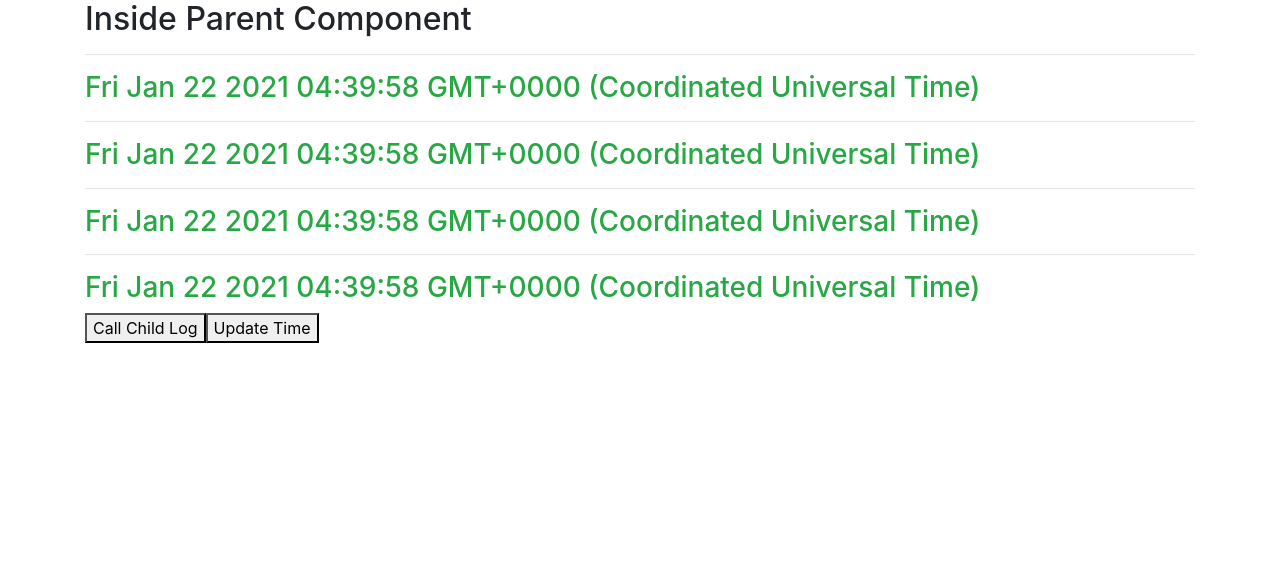
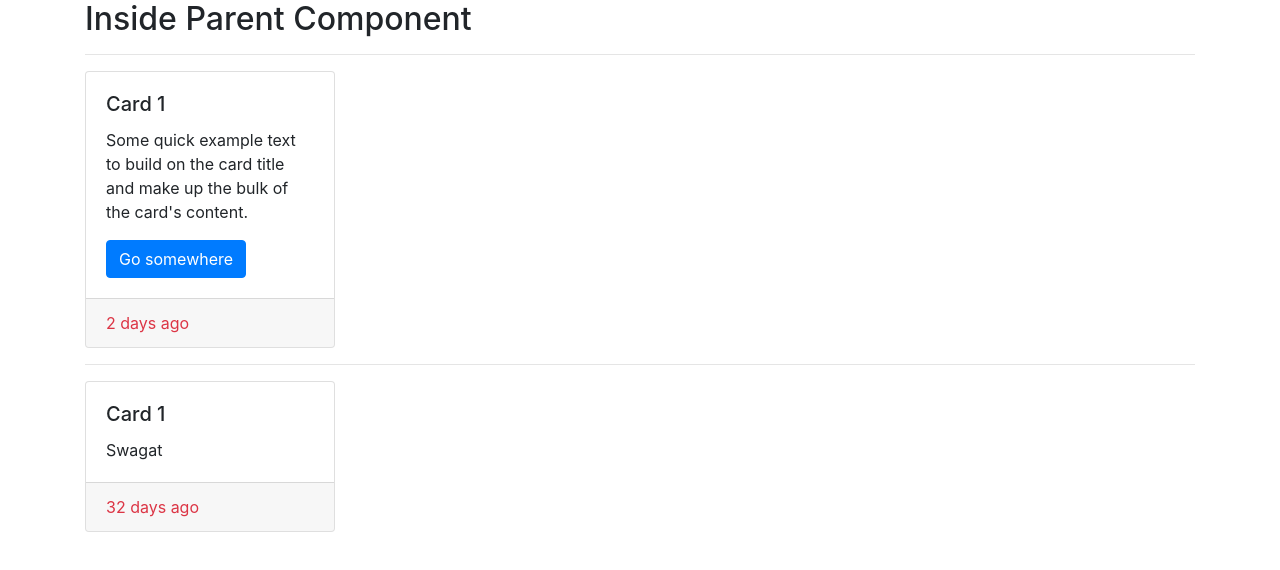
Before and after one commit to Rahuldevdurg/demo-batch2, an Angular app in the folder angular-demo/: page / in a window 1280 px wide. Shown: the top 570 px of the page. Built offline with nearby package versions, Linux system fonts and the light colour scheme.

Commit message:
content-projection

```diff
--- a/angular-demo/src/app/app.module.ts
+++ b/angular-demo/src/app/app.module.ts
@@ -13,6 +13,7 @@ import { SearchProductPipe } from './pipes/search-product.pipe';
 import { ProductDetailsComponent } from './product-details/product-details.component';
 import { ParentComponent } from './parent-component/parent.component';
 import { ChildComponent } from './child/child.component';
+import { AccordianComponent } from './shared/accordian/accordian.component';
 
 @NgModule({
   declarations: [
@@ -26,6 +27,7 @@ import { ChildComponent } from './child/child.component';
     ProductDetailsComponent,
     ParentComponent,
     ChildComponent,
+    AccordianComponent,
   ],
   imports: [BrowserModule, FormsModule],
   providers: [LowerCasePipe],
--- /dev/null
+++ b/angular-demo/src/app/parent-component/parent.component.html
@@ -0,0 +1,34 @@
+<h2>Inside Parent Component</h2>
+<hr>
+<app-accordian [header]="'Card 1'">
+  <div class="acc-card-body">
+    <p class="card-text ">
+      Some quick example text to build on the card title and make up the
+      bulk of the card's content.
+    </p>
+    <div>
+      <a href="#" class="btn btn-primary">Go somewhere</a>
+    </div>
+  </div>
+
+  <div class="acc-card-footer">
+    <span class="text-danger">
+      2 days ago
+    </span>
+  </div>
+
+</app-accordian>
+<hr>
+
+<app-accordian [header]="'Card 1'">
+  <div class="acc-card-body">
+    Swagat
+  </div>
+
+  <div class="acc-card-footer">
+    <span class="text-danger">
+      32 days ago
+    </span>
+  </div>
+
+</app-accordian>
--- a/angular-demo/src/app/parent-component/parent.component.ts
+++ b/angular-demo/src/app/parent-component/parent.component.ts
@@ -12,39 +12,12 @@ import { ChildComponent } from '../child/child.component';
 
 @Component({
   selector: 'app-parent-component',
-  template: ` <h2 #header>Inside Parent Component</h2>
-    <hr />
-    <app-child></app-child>
-    <hr />
-    <app-child></app-child>
-    <hr />
-    <app-child></app-child>
-    <hr />
-    <app-child></app-child>
-    <button (click)="logOnParent()">Call Child Log</button>
-    <button (click)="udpateTime()">Update Time</button>`,
+  templateUrl: './parent.component.html',
 })
-export class ParentComponent implements AfterViewInit {
+export class ParentComponent implements OnInit {
+
   constructor() {}
-  @ViewChildren(ChildComponent) children: QueryList<ChildComponent>;
-
-  ngAfterViewInit(): void {
-    console.log(this.children.toArray());
-
-    window.setInterval(() => {
-      this.children.toArray().forEach((child) => {
-        child.currentTime = new Date();
-      });
-    }, 1000);
-  }
-  logOnParent() {
-    console.log('Logging from parent');
-    //call the child log method
-    //this.children.logFromChild();
-  }
-
-  udpateTime() {
-    console.log('Updating Time...');
-    //this.children.currentTime = new Date();
+  ngOnInit(): void {
+    console.log('Parent Component Initiated');
   }
 }
--- /dev/null
+++ b/angular-demo/src/app/shared/accordian/accordian.component.html
@@ -0,0 +1,9 @@
+<div class="card" style="width: 250px;">
+  <div class="card-body">
+    <h5 class="card-title cursor-pointer" (click)="isShown=!isShown">{{header}}</h5>
+    <ng-content *ngIf="!isShown" select='.acc-card-body'></ng-content>
+  </div>
+  <div class="card-footer text-muted" *ngIf="!isShown">
+    <ng-content select='.acc-card-footer'></ng-content>
+  </div>
+</div>
--- /dev/null
+++ b/angular-demo/src/app/shared/accordian/accordian.component.ts
@@ -0,0 +1,14 @@
+import { Component, Input, OnInit } from '@angular/core';
+
+@Component({
+  selector: 'app-accordian',
+  templateUrl: './accordian.component.html',
+  styleUrls: ['./accordian.component.css'],
+})
+export class AccordianComponent implements OnInit {
+  @Input() header: string;
+  isShown: boolean = false;
+  constructor() {}
+
+  ngOnInit(): void {}
+}
--- a/angular-demo/src/styles.css
+++ b/angular-demo/src/styles.css
@@ -7,3 +7,7 @@
 .green {
   color: green;
 }
+
+.cursor-pointer {
+  cursor: pointer;
+}
```
Also changed, not shown: angular-demo/src/app/shared/accordian/accordian.component.css (added).
